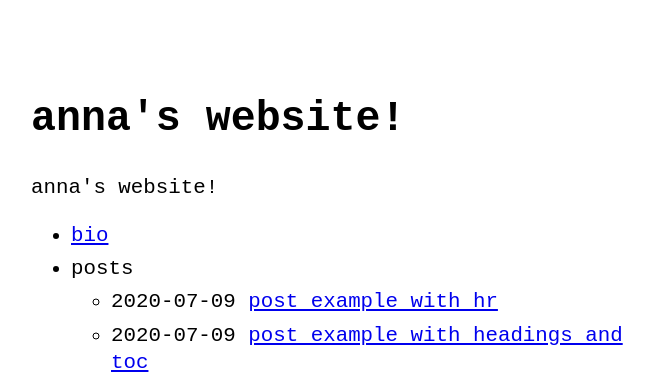
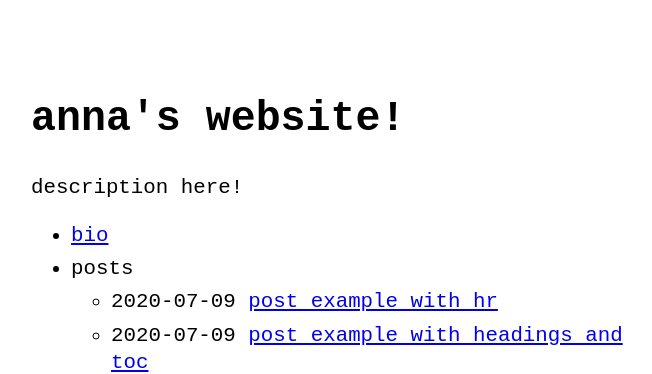
Before and after one commit to avmitchell/avmitchell.github.io, a Jekyll site: the page built from index.md, in a window 1280 px wide. Shown: the top 374 px of the page, without its empty margins (289-941 px from the left). Built offline with Jekyll 4.4.1, drawn with Linux system fonts in a browser that asks for light colours.

Commit message:
favicon and description

```diff
--- a/_config.yml
+++ b/_config.yml
@@ -3,11 +3,11 @@ author: Anna V. Mitchell # name of site's author
 email: annavirginiamitchell@gmail.com # email of site's author
 url: https://avmitchell.github.io # root address of the site
 description: > # description of the site (multiple lines allowed)
-  anna's website!
+  description here!
 
 permalink: /:slug.html
 
-favicon: "./logo.png" # relative path to site's favicon
+favicon: "./icon.png" # relative path to site's favicon
 # goat_counter: "yoursitename" # put your GoatCounter name if you want to use GoatCounter analytics
 
 theme: no-style-please # if you are using GitHub Pages, change it to remote_theme: riggraz/no-style-please
```
Also changed, not shown: icon.png (added), logo.png (deleted).
